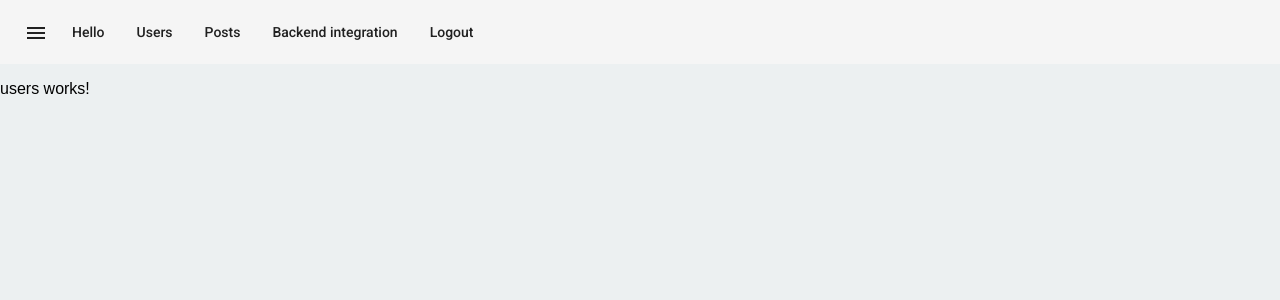
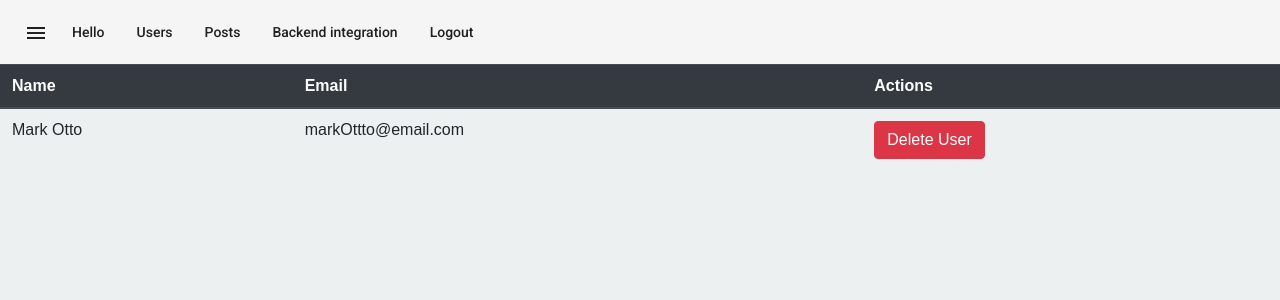
Before and after one commit to lizardcoder9999/angular-panel, an Angular app: page /users in a window 1280 px wide. Shown: the top 300 px of the page. Built offline with nearby package versions, Linux system fonts and the light colour scheme; no server answers; sample sign-in values are in the browser's storage.

Commit message:
Added crud service with read users method

```diff
--- a/package.json
+++ b/package.json
@@ -21,6 +21,7 @@
     "@angular/platform-browser": "~11.0.5",
     "@angular/platform-browser-dynamic": "~11.0.5",
     "@angular/router": "~11.0.5",
+    "bootstrap": "^4.5.3",
     "rxjs": "~6.6.0",
     "tslib": "^2.0.0",
     "zone.js": "~0.10.2"
--- a/src/app/modules/dashboard/users/users.component.css
+++ b/src/app/modules/dashboard/users/users.component.css
@@ -0,0 +1 @@
+@import "bootstrap/dist/css/bootstrap.css";
--- a/src/app/modules/dashboard/users/users.component.html
+++ b/src/app/modules/dashboard/users/users.component.html
@@ -1,2 +1,17 @@
 <app-navbar [adminName]="adminName" [adminEmail]="adminEmail"></app-navbar>
-<p>users works!</p>
+<table class="table">
+  <thead class="thead-dark">
+    <tr>
+      <th scope="col">Name</th>
+      <th scope="col">Email</th>
+      <th scope="col">Actions</th>
+    </tr>
+  </thead>
+  <tbody>
+    <tr>
+      <td>Mark Otto</td>
+      <td>markOttto@email.com</td>
+      <td><button type="button" class="btn btn-danger">Delete User</button></td>
+    </tr>
+  </tbody>
+</table>
```
Also changed, not shown: src/app/modules/dashboard/services/crud.service.ts (added, +15 -0 lines), 2 other files (tests, documents, lock files or other folders).
